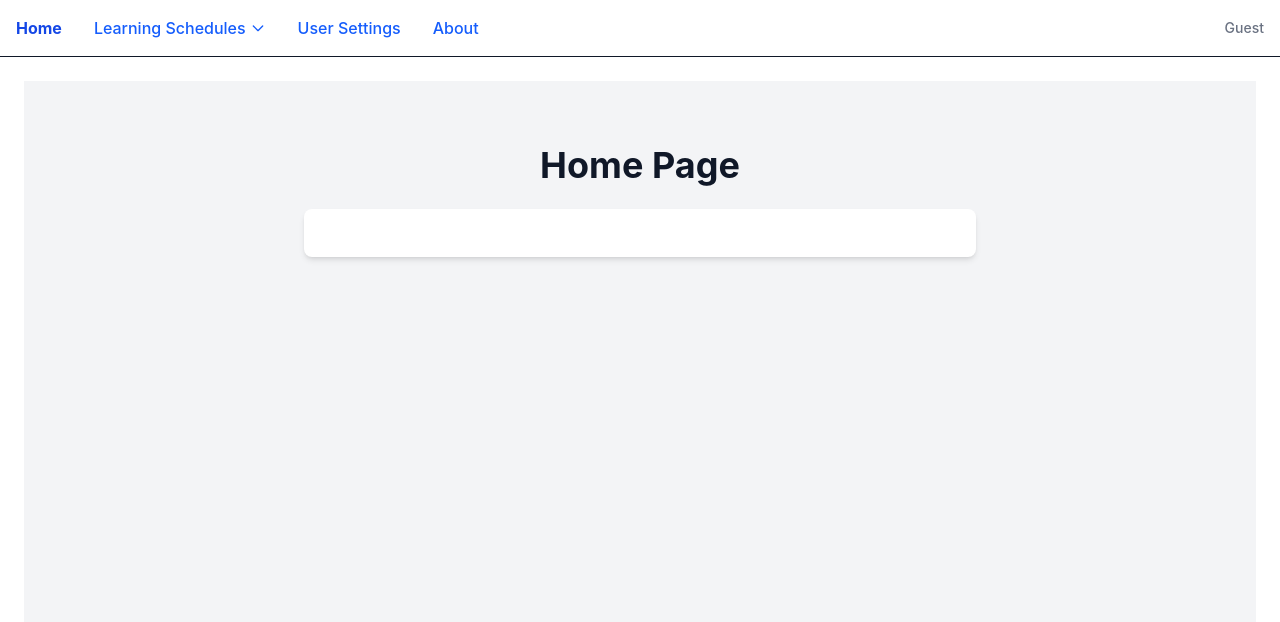
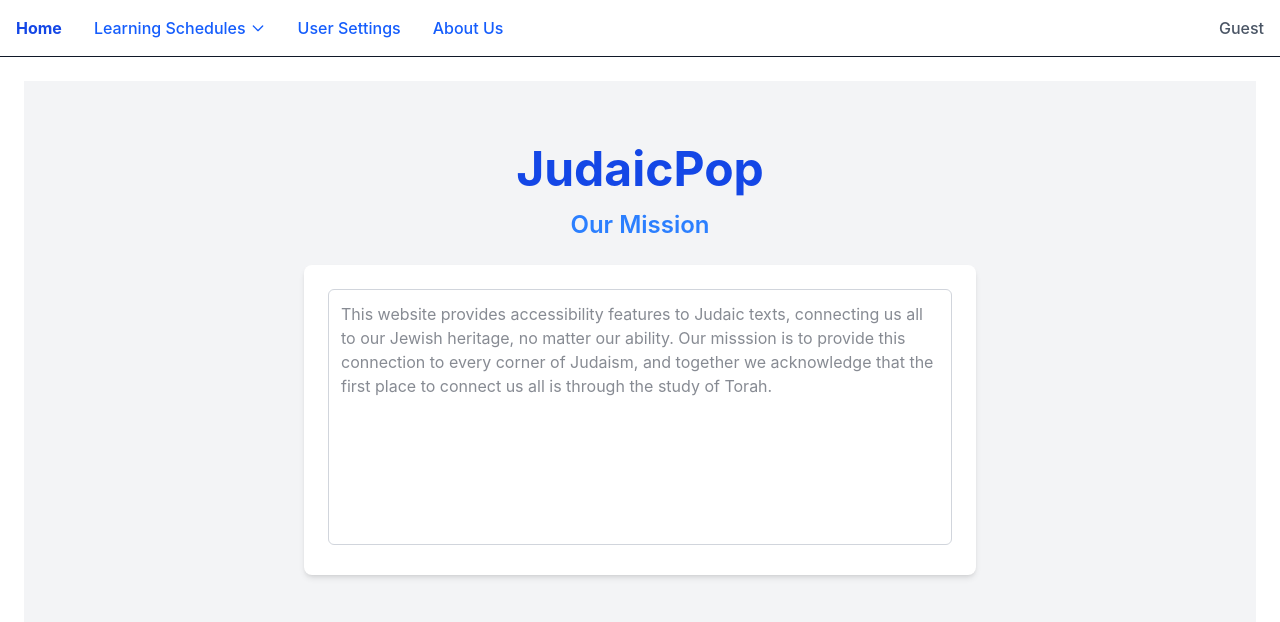
Before and after one commit to teacherator/kohack2026, a React (Vite) app in the folder frontend/: page / in a window 1280 px wide. Shown: the top 622 px of the page. Built offline with nearby package versions, Linux system fonts and the light colour scheme.

Commit message:
something something just after insomnia

```diff
--- a/frontend/src/App.tsx
+++ b/frontend/src/App.tsx
@@ -96,16 +96,16 @@ export default function App() {
                 : "text-blue-600 hover:underline font-medium"
             }
           >
-            About
+            About Us
           </NavLink>
         </div>
 
         {/* Right - auth status */}
-        <div className="flex items-center gap-2 text-sm font-medium">
+        <div className="flex items-center gap-2 text-m font-medium">
           {isLoggedIn ? (
             <span className="text-green-600">Logged In</span>
           ) : (
-            <span className="text-gray-500">Guest</span>
+            <span className="text-gray-600">Guest</span>
           )}
         </div>
       </nav>
--- a/frontend/src/pages/HomePage.tsx
+++ b/frontend/src/pages/HomePage.tsx
@@ -1,10 +1,21 @@
 // HomePage.tsx
+import { useState } from "react";
+
 export default function HomePage() {
+  const [missionText, setMissionText] = useState("");
+
   return (
     <div className="min-h-screen bg-gray-100 text-gray-900 flex flex-col items-center justify-start pt-16 px-4">
-      <h1 className="text-4xl font-bold mb-6">Home Page</h1>
+      <h1 className="text-5xl font-bold mb-4 text-blue-700">JudaicPop</h1>
+      <h2 className="text-2xl font-semibold mb-6 text-blue-500">Our Mission</h2>
+
       <div className="w-full max-w-2xl bg-white p-6 rounded-lg shadow-md">
-        {/* Blank content area */}
+        <textarea
+          className="w-full h-64 p-3 border border-gray-300 rounded-md focus:outline-none focus:ring-2 focus:ring-blue-400 focus:border-blue-400 resize-none"
+          placeholder="This website provides accessibility features to Judaic texts, connecting us all to our Jewish heritage, no matter our ability. Our misssion is to provide this connection to every corner of Judaism, and together we acknowledge that the first place to connect us all is through the study of Torah."
+          value={missionText}
+          onChange={(e) => setMissionText(e.target.value)}
+        />
       </div>
     </div>
   );
```
